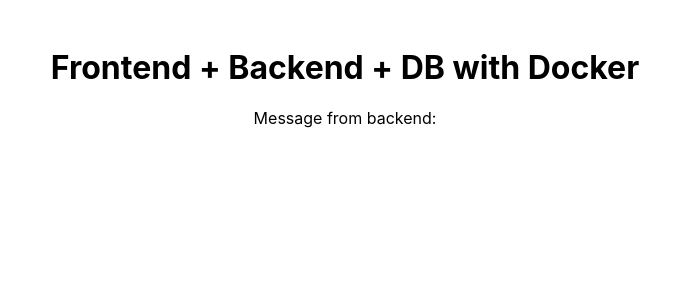
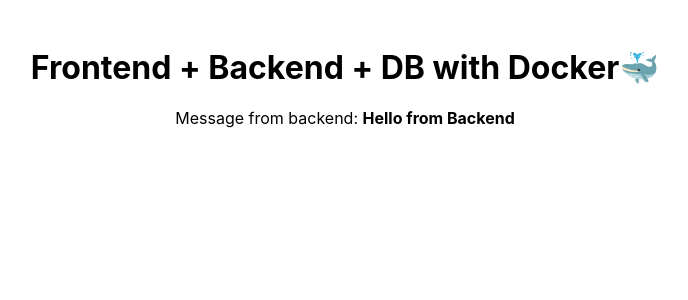
Before and after one commit to reshmarajesh2802-alt/docker-mini-app, a React (Create React App) app in the folder frontend/: page / in a window 1280 px wide. Shown: the top 300 px of the page, without its empty margins (295-983 px from the left). Built offline with nearby package versions, Linux system fonts and the light colour scheme; no server answers.

Commit message:
new push

```diff
--- a/frontend/my-react-app/src/App.js
+++ b/frontend/my-react-app/src/App.js
@@ -4,7 +4,7 @@
   const [message, setMessage] = useState('');
 
   useEffect(() => {
-    fetch("https://docker-mini-app-backend-x9eh.onrender.com/api/hello")
+    fetch("https://docker-mini-backend-jmvp.onrender.com/api/hello")
       .then(res => res.json())
       .then(data => setMessage(data.message));
   }, []);
--- a/frontend/src/App.js
+++ b/frontend/src/App.js
@@ -3,15 +3,15 @@
 function App() {
   const [message,setMessage] = useState ('');
     useEffect(()=> {
-      fetch("http://localhost:5000/api/hello" )
+      fetch("https://docker-mini-backend-jmvp.onrender.com/api/hello" )
         .then(res=>res.json())
         .then(data=>setMessage (data.message  ));
     },[]);
 
     return (
       <div style={{textAlign:'center',marginTop:'3rem'}}>
-        <h1> Frontend + Backend + DB with Docker</h1>
-        <p>Message from backend: <b>{message }</b></p>
+        <h1> Frontend + Backend + DB with Docker🐳</h1>
+        <p>Message from backend: <b>Hello from Backend</b></p>
       </div>
     );
     }
```
Also changed, not shown: 1 other file (tests, documents, lock files or other folders).
